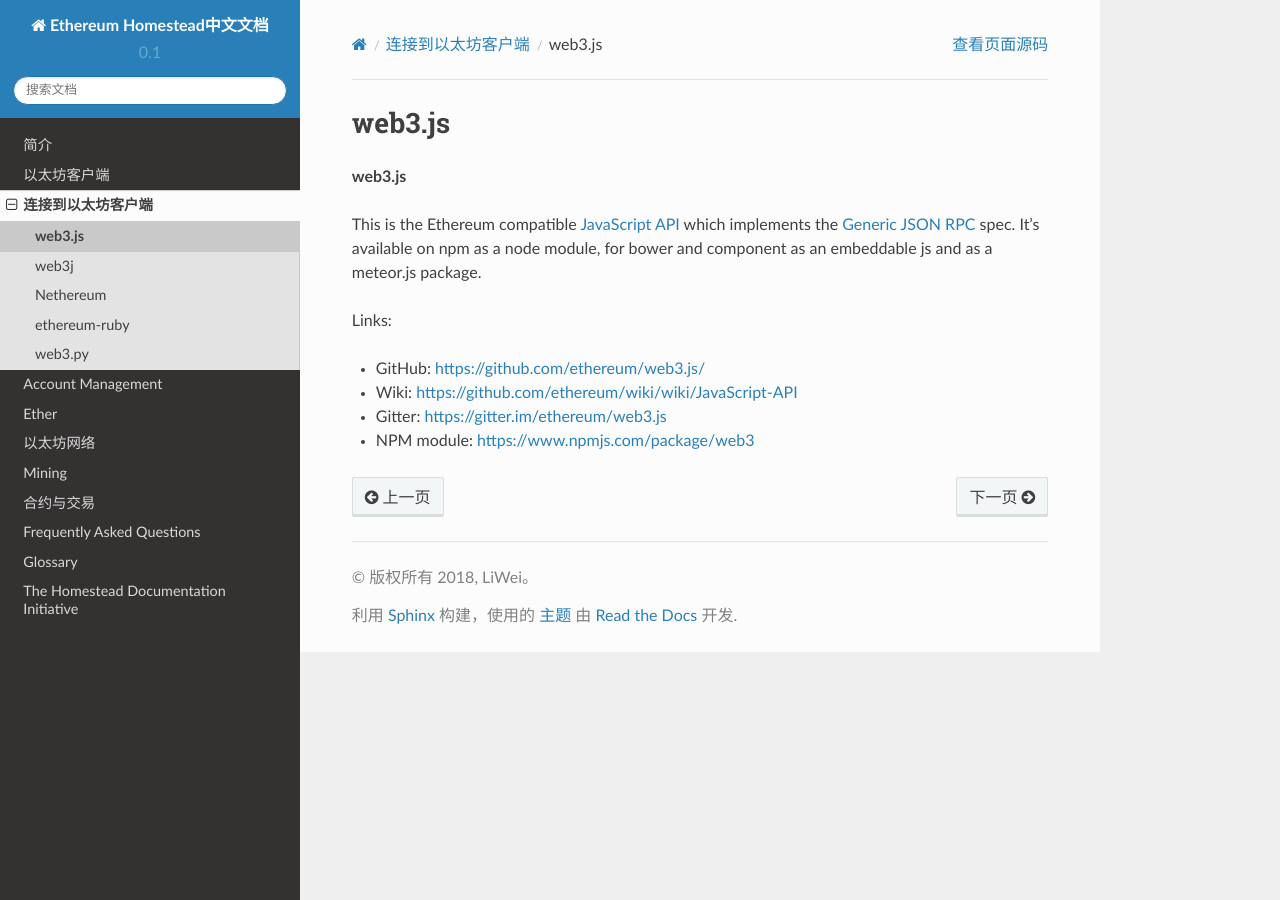
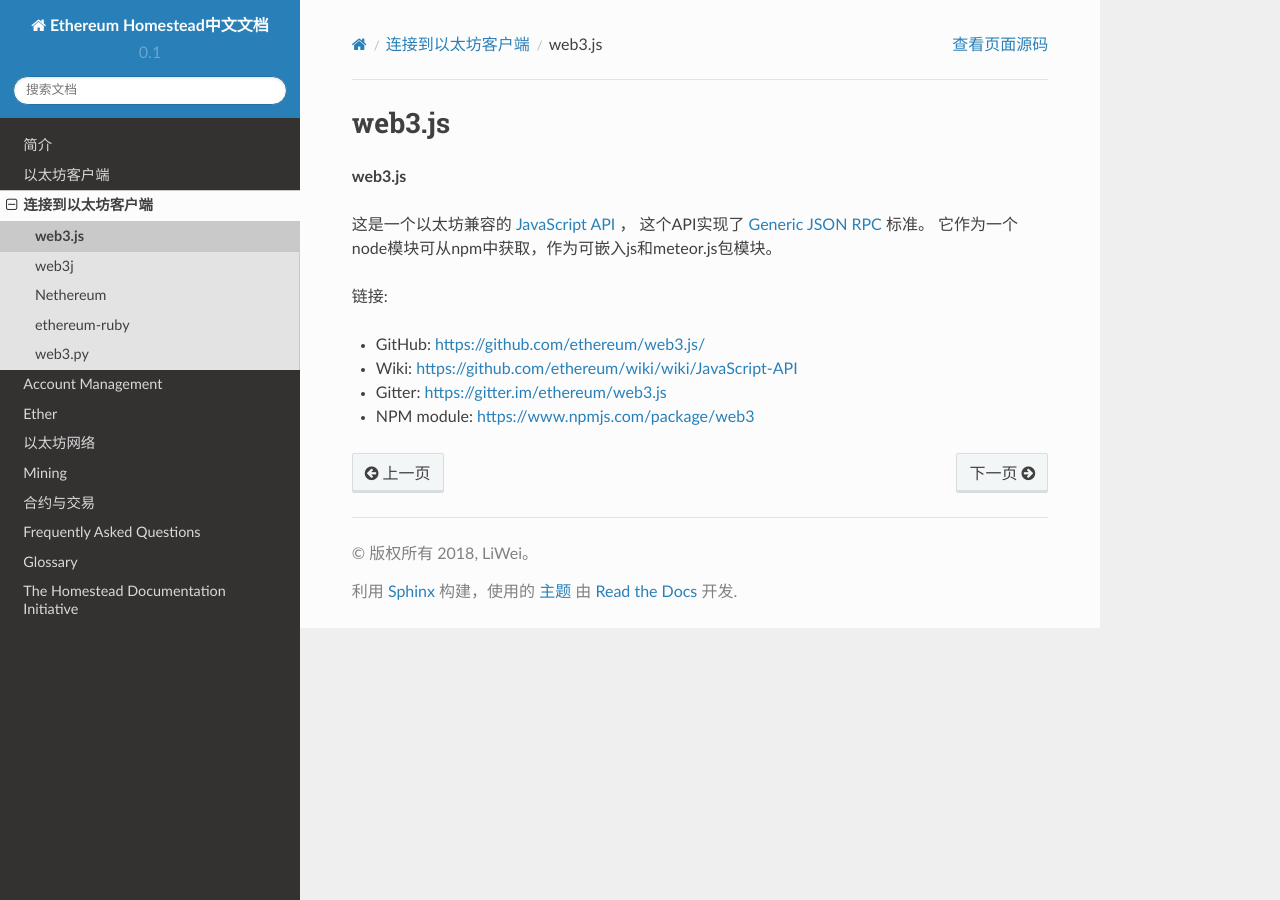
Before and after one commit to wl6g11/EthereumDocCH, a Sphinx documentation site: the page built from source/connecting-to-clients/web3.js/index.rst, in a window 1280 px wide. Built offline with Sphinx 7.4.7 and the Read the Docs theme 2.0.0, drawn with Linux system fonts in a browser that asks for light colours.

Commit message:
更新web3.js

```diff
--- a/source/connecting-to-clients/web3.js/index.rst
+++ b/source/connecting-to-clients/web3.js/index.rst
@@ -6,9 +6,11 @@
 
 **web3.js**
 
-This is the Ethereum compatible `JavaScript API <https://github.com/ethereum/wiki/wiki/JavaScript-API>`_ which implements the `Generic JSON RPC <https://github.com/ethereum/wiki/wiki/JSON-RPC>`_ spec. It's available on npm as a node module, for bower and component as an embeddable js and as a meteor.js package.
+这是一个以太坊兼容的 `JavaScript API <https://github.com/ethereum/wiki/wiki/JavaScript-API>`_ ，
+这个API实现了 `Generic JSON RPC <https://github.com/ethereum/wiki/wiki/JSON-RPC>`_ 标准。
+它作为一个node模块可从npm中获取，作为可嵌入js和meteor.js包模块。
 
-Links:
+链接:
 
 * GitHub: https://github.com/ethereum/web3.js/
 * Wiki: https://github.com/ethereum/wiki/wiki/JavaScript-API
```
